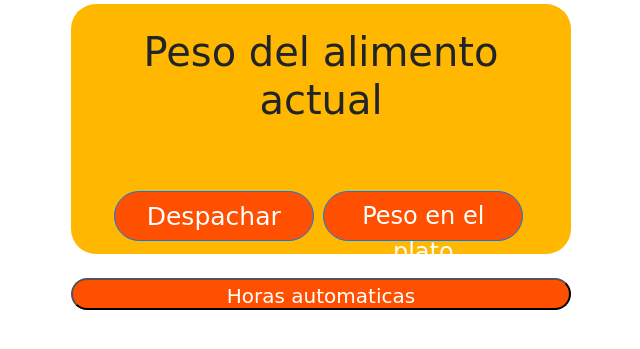
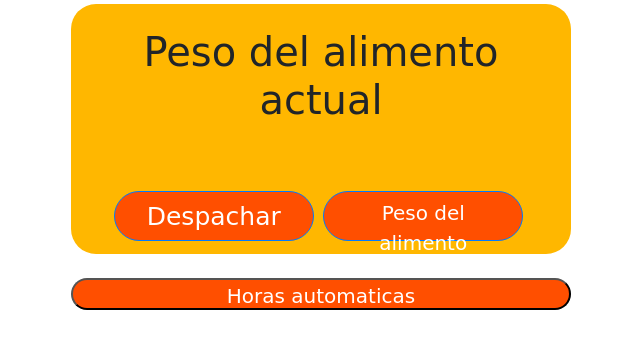
Before and after one commit to FireSoul512/AppWebDispensador, a Django app: page /index/ in a window 1280 px wide. Shown: the part 241-590 px from the top of the page, without its empty margins (319-959 px from the left). Run offline with Django 3.2, Linux system fonts and the light colour scheme; a user stored in the database is signed in; some libraries are stand-ins or nearby versions.

Commit message:
Update index.html

```diff
--- a/templates/index/index.html
+++ b/templates/index/index.html
@@ -80,8 +80,8 @@
             <button id="btn2" name="btn2" type="submit" style="margin-left: 5px; width: 200px; height: 50px;
                         font-family: cursive; border-radius: 25px; background-color: #FF4F00; cursor: pointer;"
               class="btn btn-primary ">
-              <p style="height: 20px; color: white; font-size: 24px; margin-top: 0px;
-                         ">Peso en el plato</p>
+              <p style="height: 20px; color: white; font-size: 20px; margin-top: 0px;
+                         ">Peso del alimento</p>
             </button>
           </div>
 
```
